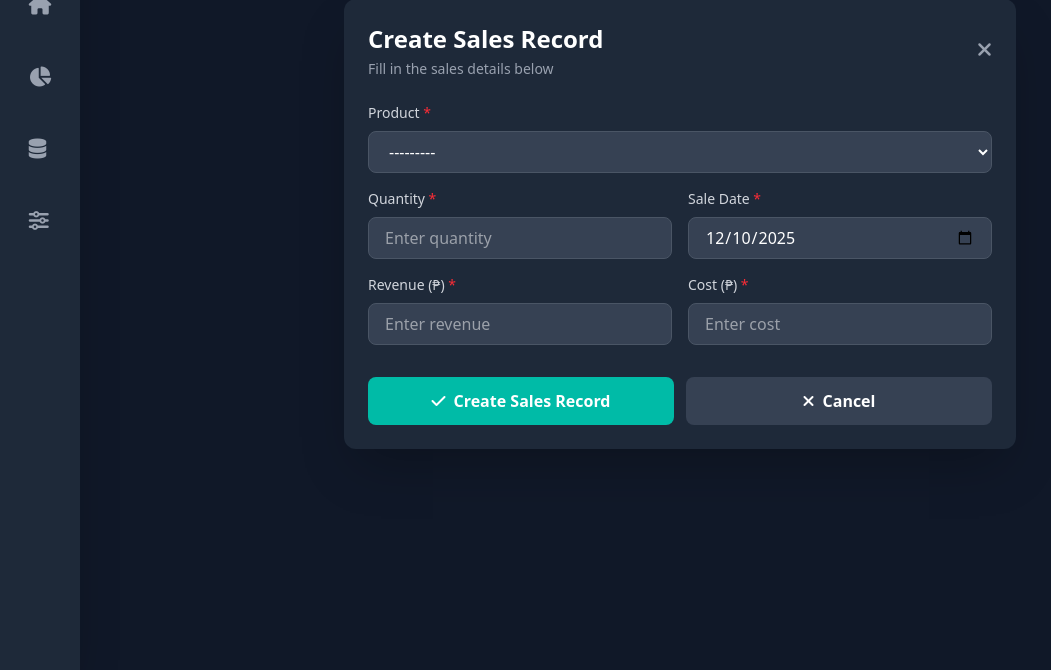
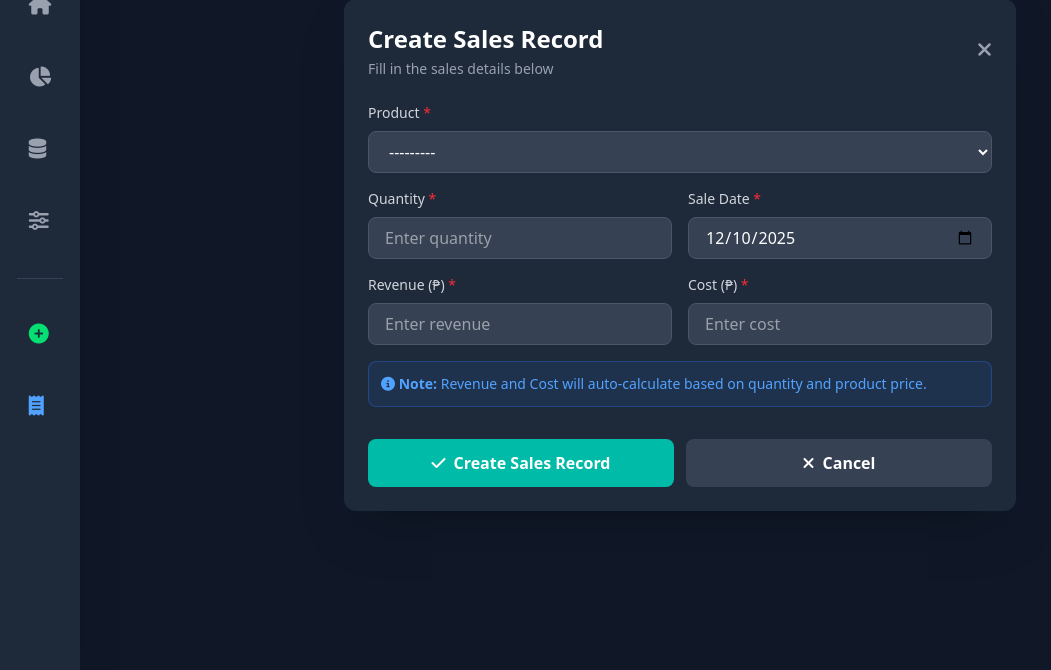
Before and after one commit to ramonbonina320401-bot/Django-Sales-Dashboard-Report, a Django app: page /salesdata/create/ in a window 1280 px wide. Shown: the part 130-800 px from the top of the page, without its empty margins (0-1051 px from the left). Run offline with Django 5.2, Linux system fonts and the light colour scheme; a user stored in the database is signed in; data comes from the database, SQL or seed files in the repository; style sheets or scripts are compiled from the project's sources; some libraries are stand-ins or nearby versions.

Commit message:
Add CRUD navigation menu, auto-calculate sales fields, fix percentage display, and remove edit actions from display pages

```diff
--- a/dashboard/forms.py
+++ b/dashboard/forms.py
@@ -7,7 +7,7 @@ class ProductForm(forms.ModelForm):
 
     class Meta:
         model = Product
-        fields = ['name', 'category', 'price']
+        fields = ['name', 'category', 'price', 'cost']
         widgets = {
             'name': forms.TextInput(attrs={
                 'class': 'w-full px-4 py-2 bg-gray-700 border border-gray-600 rounded-lg text-white focus:outline-none focus:border-teal-500 focus:ring-1 focus:ring-teal-500',
@@ -19,7 +19,13 @@ class ProductForm(forms.ModelForm):
             }),
             'price': forms.NumberInput(attrs={
                 'class': 'w-full px-4 py-2 bg-gray-700 border border-gray-600 rounded-lg text-white focus:outline-none focus:border-teal-500 focus:ring-1 focus:ring-teal-500',
-                'placeholder': 'Enter price',
+                'placeholder': 'Enter selling price',
+                'step': '0.01',
+                'min': '0'
+            }),
+            'cost': forms.NumberInput(attrs={
+                'class': 'w-full px-4 py-2 bg-gray-700 border border-gray-600 rounded-lg text-white focus:outline-none focus:border-teal-500 focus:ring-1 focus:ring-teal-500',
+                'placeholder': 'Enter cost price',
                 'step': '0.01',
                 'min': '0'
             }),
@@ -27,7 +33,8 @@ class ProductForm(forms.ModelForm):
         labels = {
             'name': 'Product Name',
             'category': 'Category',
-            'price': 'Price (₱)',
+            'price': 'Selling Price (₱)',
+            'cost': 'Cost Price (₱)',
         }
 
 
--- a/dashboard/models.py
+++ b/dashboard/models.py
@@ -24,6 +24,11 @@ class SalesData(models.Model):
     cost = models.DecimalField(max_digits=12, decimal_places=2)
     profit = models.DecimalField(max_digits=12, decimal_places=2)
 
+    def save(self, *args, **kwargs):
+        """Auto-calculate profit before saving"""
+        self.profit = self.revenue - self.cost
+        super().save(*args, **kwargs)
+
     def __str__(self):
         return f"{self.product.name} - {self.date}"
 
--- a/dashboard/templates/dashboard/base.html
+++ b/dashboard/templates/dashboard/base.html
@@ -204,20 +204,41 @@
 
         <div class="flex flex-col gap-6">
             <a href="{% url 'sales' %}" class="nav-item p-3 rounded-lg transition-all duration-200
-                {% if active_page == 'sales' %}bg-teal-500 text-white shadow-lg{% else %}text-gray-400 hover:bg-gray-700 hover:text-white{% endif %}">
+                {% if active_page == 'sales' %}bg-teal-500 text-white shadow-lg{% else %}text-gray-400 hover:bg-gray-700 hover:text-white{% endif %}"
+                title="Dashboard">
                 <i class="fas fa-home text-xl"></i>
             </a>
             <a href="{% url 'market' %}" class="nav-item p-3 rounded-lg transition-all duration-200
-                {% if active_page == 'market' %}bg-teal-500 text-white shadow-lg{% else %}text-gray-400 hover:bg-gray-700 hover:text-white{% endif %}">
+                {% if active_page == 'market' %}bg-teal-500 text-white shadow-lg{% else %}text-gray-400 hover:bg-gray-700 hover:text-white{% endif %}"
+                title="Market Share">
                 <i class="fas fa-chart-pie text-xl"></i>
             </a>
             <a href="{% url 'data' %}" class="nav-item p-3 rounded-lg transition-all duration-200
-                {% if active_page == 'data' %}bg-teal-500 text-white shadow-lg{% else %}text-gray-400 hover:bg-gray-700 hover:text-white{% endif %}">
+                {% if active_page == 'data' %}bg-teal-500 text-white shadow-lg{% else %}text-gray-400 hover:bg-gray-700 hover:text-white{% endif %}"
+                title="Sales Data">
                 <i class="fas fa-database text-xl"></i>
             </a>
             <a href="{% url 'eval' %}" class="nav-item p-3 rounded-lg transition-all duration-200
-                {% if active_page == 'eval' %}bg-teal-500 text-white shadow-lg{% else %}text-gray-400 hover:bg-gray-700 hover:text-white{% endif %}">
+                {% if active_page == 'eval' %}bg-teal-500 text-white shadow-lg{% else %}text-gray-400 hover:bg-gray-700 hover:text-white{% endif %}"
+                title="Model Evaluation">
                 <i class="fas fa-sliders-h text-xl"></i>
+            </a>
+
+            <!-- Divider -->
+            <div class="border-t border-gray-700 my-2"></div>
+
+            <!-- Add Product -->
+            <a href="{% url 'product_create' %}" class="nav-item p-3 rounded-lg transition-all duration-200
+                text-green-400 hover:bg-gray-700 hover:text-green-300"
+                title="Add Product">
+                <i class="fas fa-plus-circle text-xl"></i>
+            </a>
+
+            <!-- Add Sales -->
+            <a href="{% url 'salesdata_create' %}" class="nav-item p-3 rounded-lg transition-all duration-200
+                text-blue-400 hover:bg-gray-700 hover:text-blue-300"
+                title="Add Sales Record">
+                <i class="fas fa-receipt text-xl"></i>
             </a>
         </div>
     </nav>
--- a/dashboard/templates/dashboard/salesdata_form.html
+++ b/dashboard/templates/dashboard/salesdata_form.html
@@ -73,6 +73,13 @@
                 </div>
             </div>
 
+            <div class="bg-blue-500/10 border border-blue-500/30 rounded-lg p-3 mb-4">
+                <p class="text-blue-400 text-sm">
+                    <i class="fas fa-info-circle"></i>
+                    <strong>Note:</strong> Revenue and Cost will auto-calculate based on quantity and product price.
+                </p>
+            </div>
+
             <div class="flex gap-3 pt-4">
                 <button type="submit" class="flex-1 bg-teal-500 hover:bg-teal-600 text-white font-semibold py-3 px-6 rounded-lg transition-colors duration-200 flex items-center justify-center gap-2">
                     <i class="fas fa-check"></i>
@@ -86,4 +93,58 @@
         </form>
     </div>
 </div>
+
+<script>
+// Auto-calculate revenue and cost when product or quantity changes
+const productSelect = document.getElementById('id_product');
+const quantityInput = document.getElementById('id_quantity');
+const revenueInput = document.getElementById('id_revenue');
+const costInput = document.getElementById('id_cost');
+
+// Product data with prices and costs
+const productData = {
+    {% for product in products %}
+    '{{ product.id }}': {
+        price: {{ product.price }},
+        cost: {{ product.cost }}
+    }{% if not forloop.last %},{% endif %}
+    {% endfor %}
+};
+
+function calculateValues() {
+    const productId = productSelect.value;
+    const quantity = parseFloat(quantityInput.value) || 0;
+
+    if (productId && productData[productId] && quantity > 0) {
+        const product = productData[productId];
+        const revenue = (product.price * quantity).toFixed(2);
+        const cost = (product.cost * quantity).toFixed(2);
+
+        revenueInput.value = revenue;
+        costInput.value = cost;
+
+        // Make fields readonly to prevent manual editing
+        revenueInput.readOnly = true;
+        costInput.readOnly = true;
+        revenueInput.style.backgroundColor = '#374151';
+        costInput.style.backgroundColor = '#374151';
+    } else {
+        // Allow manual entry if no product selected
+        revenueInput.readOnly = false;
+        costInput.readOnly = false;
+        revenueInput.style.backgroundColor = '';
+        costInput.style.backgroundColor = '';
+    }
+}
+
+if (productSelect && quantityInput) {
+    productSelect.addEventListener('change', calculateValues);
+    quantityInput.addEventListener('input', calculateValues);
+
+    // Calculate on page load if values exist
+    if (productSelect.value && quantityInput.value) {
+        calculateValues();
+    }
+}
+</script>
 {% endblock %}
--- a/dashboard/views.py
+++ b/dashboard/views.py
@@ -130,11 +130,11 @@ def sales_report(request):
 def market_share(request):
     """Market Share visualization showing product performance"""
 
-    # Get sales by product (only products with sales)
+    # Get sales by product - show ALL products
     product_sales = Product.objects.annotate(
         total_sales=Sum('sales__revenue'),
         units_sold=Sum('sales__quantity')
-    ).filter(total_sales__gt=0).order_by('-total_sales')
+    ).order_by('-total_sales')
 
     products = []
     revenues = []
@@ -146,6 +146,7 @@ def market_share(request):
         if product.total_sales:
             total_revenue += float(product.total_sales)
 
+    # Only include products with sales in the chart
     for idx, product in enumerate(product_sales):
         if product.total_sales:
             products.append(product.name)
@@ -161,7 +162,7 @@ def market_share(request):
         'revenues': json.dumps(revenues),
         'percentages': json.dumps(percentages),
         'colors': json.dumps(colors[:len(products)]),
-        'product_data': product_sales,
+        'product_data': product_sales,  # All products for the table
         'total_revenue': total_revenue if total_revenue > 0 else 1,  # Prevent division by zero
     }
 
@@ -402,6 +403,7 @@ def salesdata_create(request):
     context = {
         'form': form,
         'action': 'Create',
+        'products': Product.objects.all(),
     }
     return render(request, 'dashboard/salesdata_form.html', context)
 
@@ -426,6 +428,7 @@ def salesdata_update(request, pk):
         'form': form,
         'salesdata': salesdata,
         'action': 'Update',
+        'products': Product.objects.all(),
     }
     return render(request, 'dashboard/salesdata_form.html', context)
 
```
Also changed, not shown: dashboard/templates/dashboard/data.html (+0 -15 lines), dashboard/templates/dashboard/market.html (+13 -16 lines), dashboard/templates/dashboard/product_form.html (+10 -0 lines), dashboard/templates/dashboard/sales.html (+1 -6 lines).
